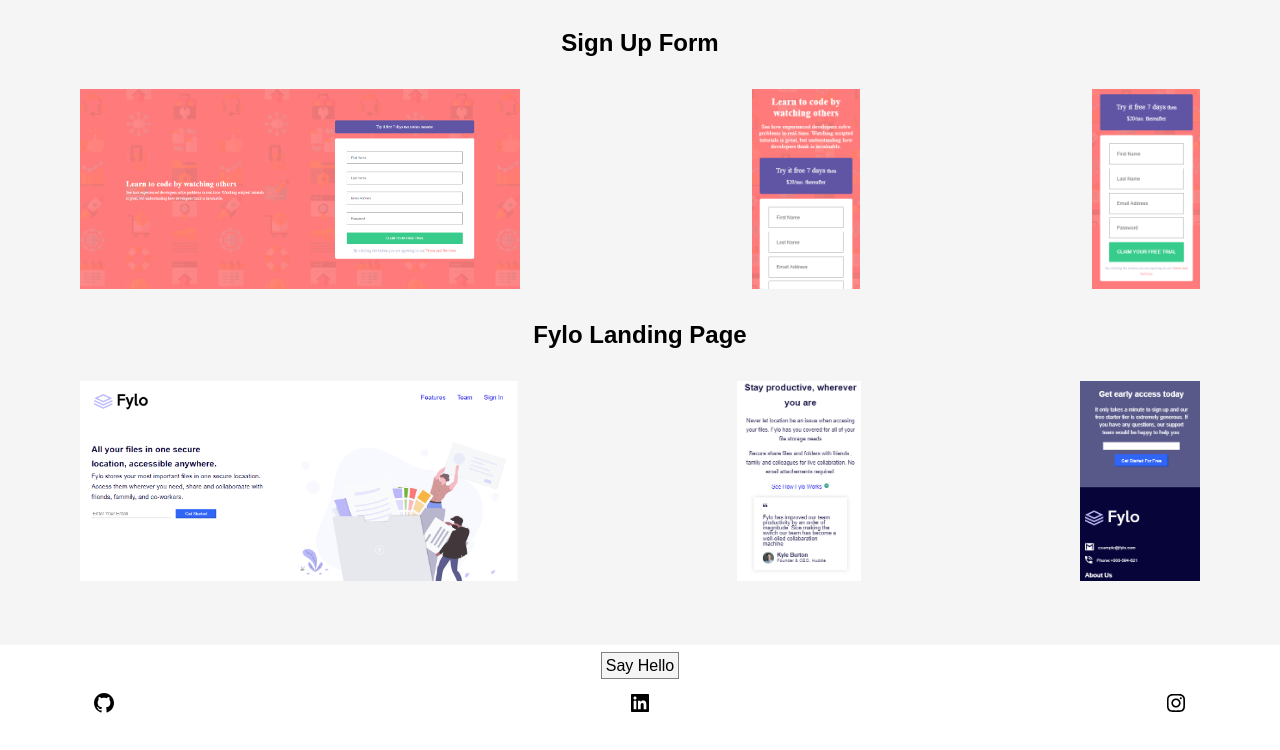
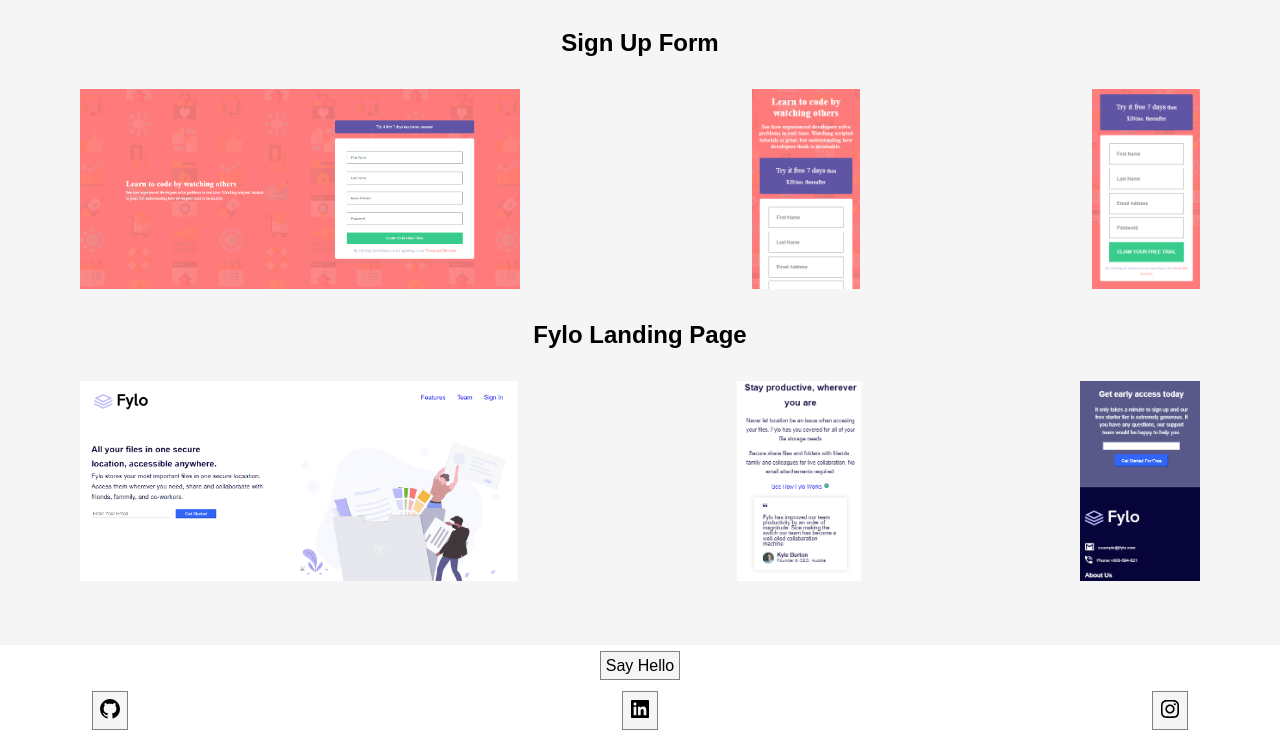
Before and after one commit to saurabh-chaudhary-git/saurabh-chaudhary-git.github.io, a plain HTML site: page index.html in a window 1280 px wide. Shown: the part 1652-2402 px from the top of the page. Drawn offline with Linux system fonts and the light colour scheme.

Commit message:
added social links

```diff
--- a/index.html
+++ b/index.html
@@ -89,9 +89,9 @@
     <footer id="contact" class="contact">
         <a href="mailto:chaudharysaurabh279@gmail.com" target="_blank">Say Hello</a>
         <div class="icon">
-            <div class="git"><img src="./Images/bxl-github.svg" alt=""></div>
-            <div class="linkedin"><img src="./Images/bxl-linkedin-square.svg" alt=""></div>
-            <div class="insta"><img src="./Images/bxl-instagram.svg" alt=""></div>
+            <a href="https://github.com/saurabh-chaudhary-git" target="_blank"><img src="./Images/bxl-github.svg" alt=""></a>
+            <a href="https://www.linkedin.com/in/saurabh-chaudhary-060401115/" target="_blank"><img src="./Images/bxl-linkedin-square.svg" alt=""></a>
+            <a href="https://www.instagram.com/saurabhchaudharyavi/" target="_blank"><img src="./Images/bxl-instagram.svg" alt=""></a>
         </div>
     </footer>
 </body>
--- a/style.css
+++ b/style.css
@@ -95,7 +95,7 @@ header>p{
     border: 1px solid grey;
     background-color: whitesmoke;
     font-size: 1rem;
-    padding: 0.25rem;
+    padding: 0.30rem;
 }
 .contact a:hover{
     transform: scale(1.1);
@@ -117,7 +117,7 @@ body{
     margin: 0 auto;
 }
 .logo img{
-    width: 70px;
+    width: 100px;
     height: 30px;
 }
 .navbar{
```
